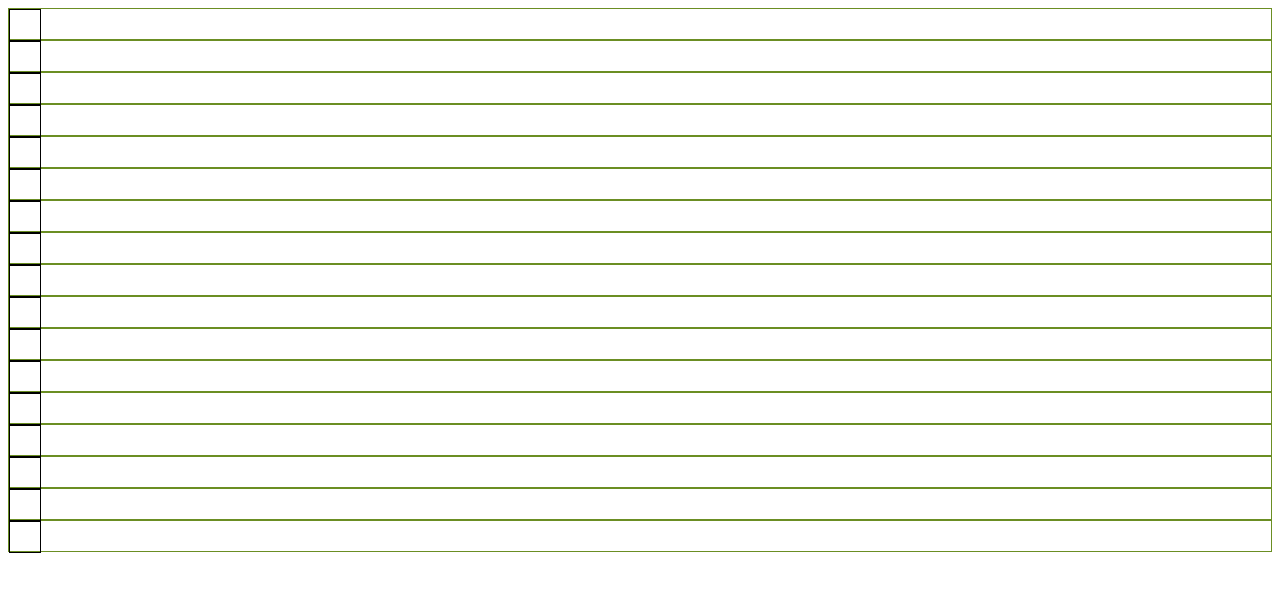
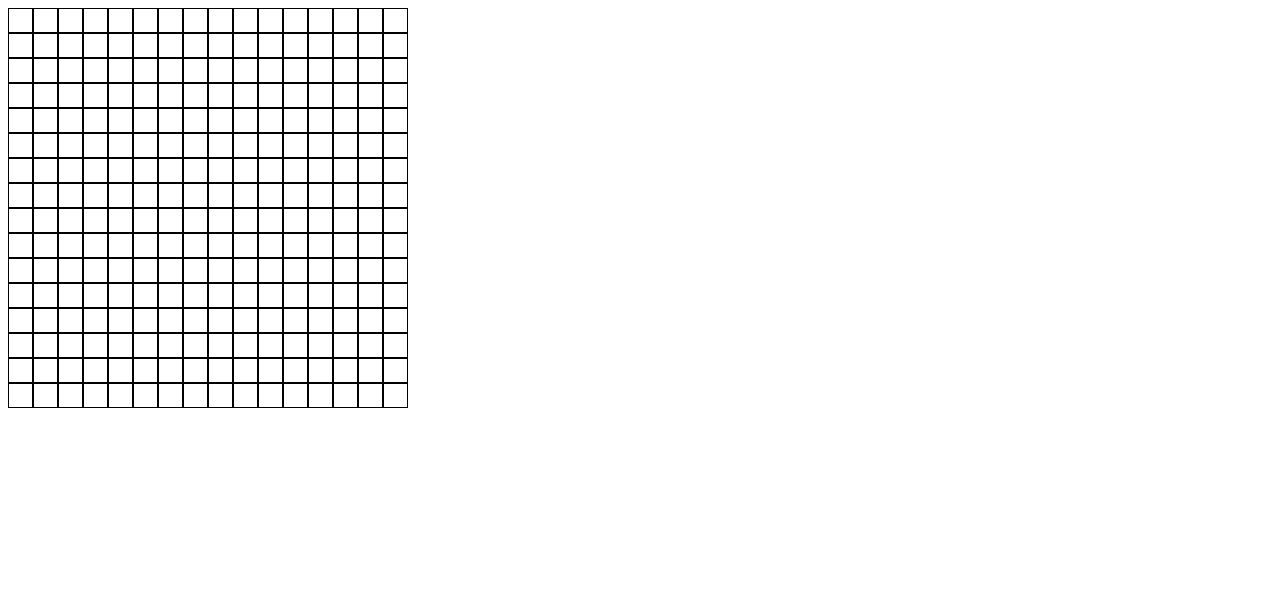
Before and after one commit to deniskibichiy/Etch-a-Sketch, a plain HTML site: page index.html in a window 1280 px wide. Drawn offline with Linux system fonts and the light colour scheme.

Commit message:
create balanced grid of squares

```diff
--- a/index.js
+++ b/index.js
@@ -1,18 +1,14 @@
-const div = document.querySelector("#container");
-div.classList.add('div');
+const container_div = document.querySelector("#container");
 
-let divsNum = 16;
-let i;
+let divsNum = 257;
 
+function createSquareDivs () {
+    for (let i = 0; i < 273; i++ ) {
+        const columnsDivs = document.createElement('div');
+        columnsDivs.classList.add("square_div");
+        container_div.appendChild(columnsDivs);
+    }
 
-// let the number of rows be 16
-//append the columns to each row
-//append each row to the parent container
-for (i = 0; i <= divsNum; i++) {
-    const divChild = document.createElement("div");
-    divChild.classList.add("divChild");
-    div.appendChild(divChild);
-    const columnDivs = document.createElement('div');
-    columnDivs.classList.add("columnDivs");
-    divChild.appendChild(columnDivs);
-};
+}
+
+createSquareDivs();
--- a/style.css
+++ b/style.css
@@ -1,12 +1,20 @@
-.divChild {
-    border: 1px solid olivedrab;
-    height: 30px;
-    padding: 0px;
-    display: flex;
+* {
+    box-sizing: border-box;
 }
 
-.columnDivs {
+#container {
+    display: flex;
+    flex-wrap: wrap;
+}
+
+#container>div {
     border: 1px solid black;
-    height: 30px;
-    width: 30px;
+    height: 25px;
+    width: 25px;
 }
+
+#container>div:nth-child(17n + 1) {
+    width: 100%;
+    border: 0;
+    height: 0;
+}
```
Also changed, not shown: 1 other file.
